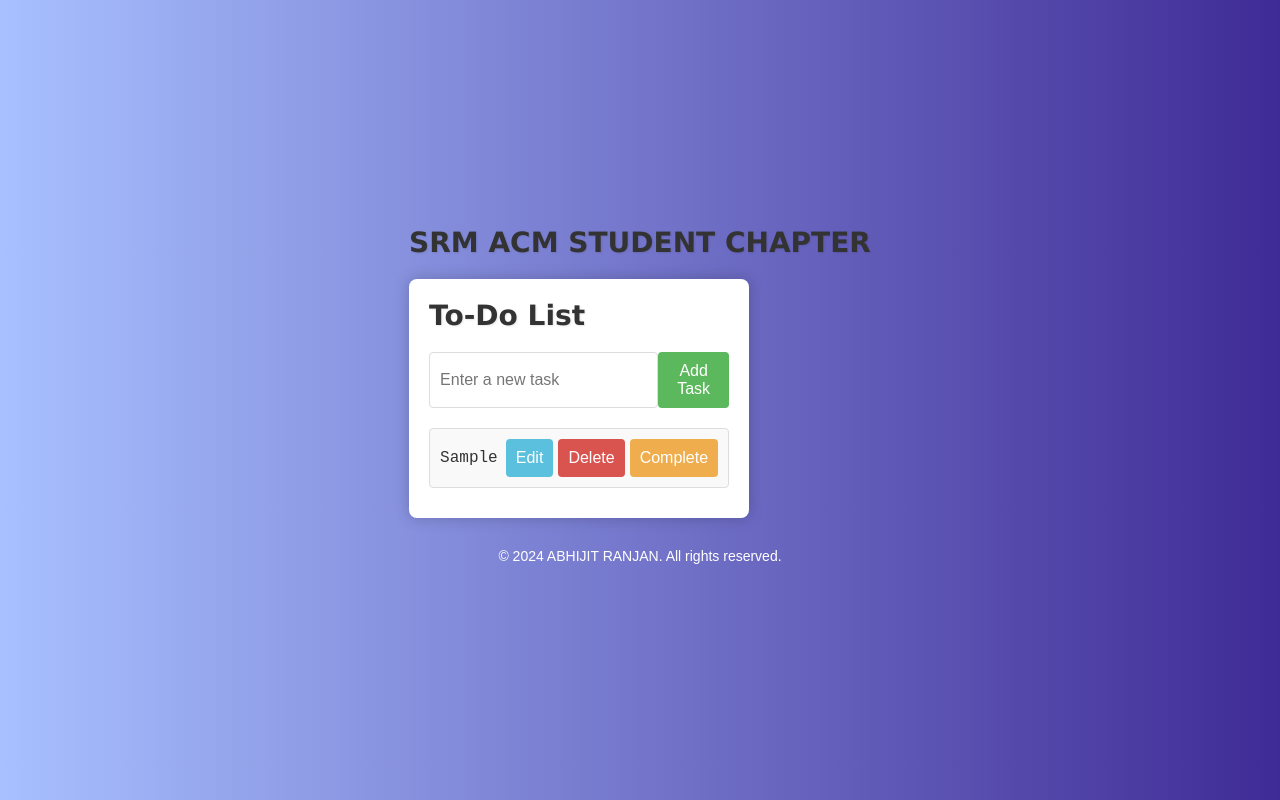
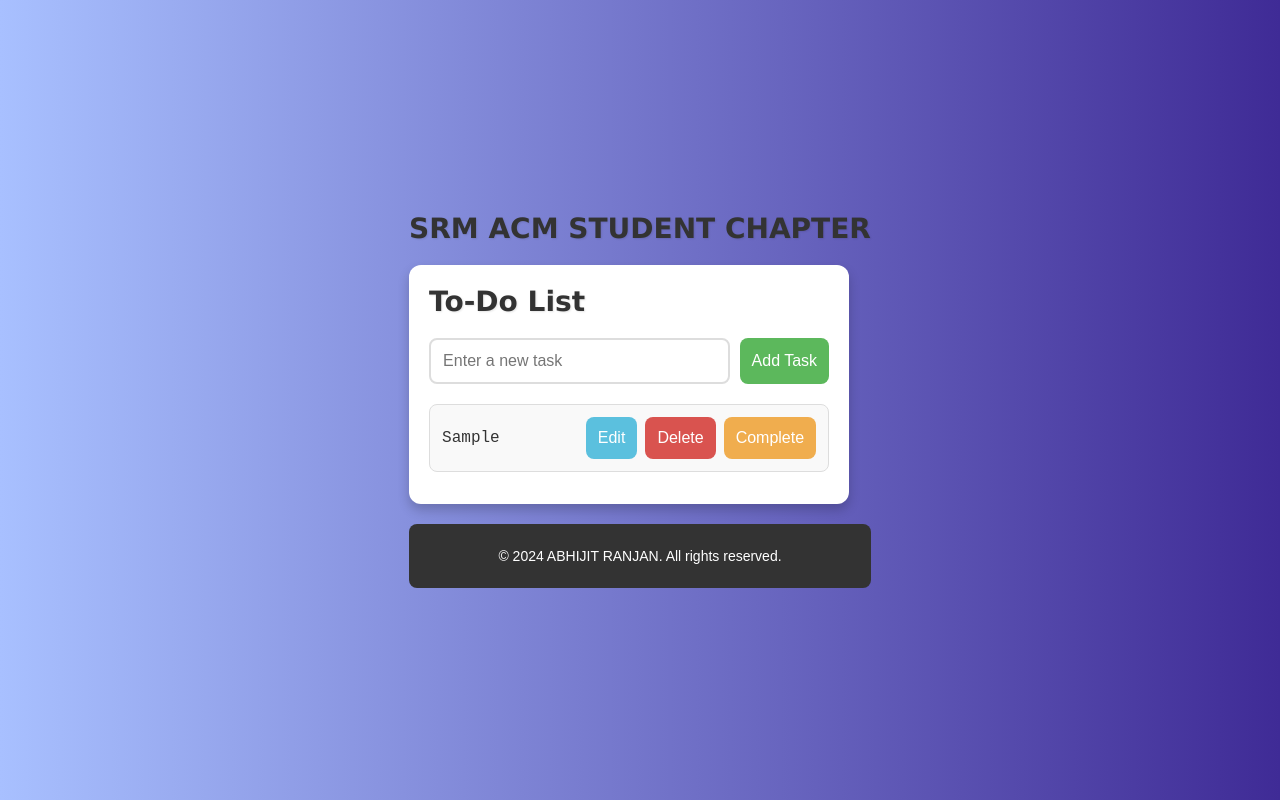
Before and after one commit to abhijit826/TO-DO-LIST, a plain HTML site: page index.html in a window 1280 px wide. Both pictures are taken after typing "Sample" into the empty fields and a click on the button "Add Task". Drawn offline with Linux system fonts and the light colour scheme.

Commit message:
styles.css

```diff
--- a/styles.css
+++ b/styles.css
@@ -1,3 +1,4 @@
+/* Base styles */
 body {
     font-family: 'Arial', sans-serif;
     background: linear-gradient(to right, #a8c0ff, #3f2b96); /* Gradient background */
@@ -10,50 +11,86 @@ body {
     flex-direction: column;
 }
 
+header {
+    width: 100%;
+    text-align: center;
+    margin-bottom: 20px;
+}
+
+header h1 {
+    margin: 0;
+    font-size: 36px;
+    font-family: 'Verdana', sans-serif;
+    color: #fff;
+    text-shadow: 2px 2px 4px rgba(0, 0, 0, 0.4);
+}
+
+/* Main container styling */
 .container {
-    width: 300px;
-    background-color: #fff;
+    width: 90%;
+    max-width: 400px;
+    background: #fff;
     padding: 20px;
-    border-radius: 8px;
-    box-shadow: 0 0 15px rgba(0, 0, 0, 0.2);
+    border-radius: 12px;
+    box-shadow: 0 6px 12px rgba(0, 0, 0, 0.2);
     margin-bottom: 20px;
+    transition: transform 0.3s ease;
+}
+
+.container:hover {
+    transform: scale(1.02);
 }
 
 h1 {
     margin: 0 0 20px;
     font-size: 28px;
-    font-family: 'Verdana', sans-serif; /* Different font style */
-    color: #333; /* Dark text color for better readability */
+    font-family: 'Verdana', sans-serif;
+    color: #333;
     text-shadow: 1px 1px 2px rgba(0, 0, 0, 0.1);
 }
 
+/* Form styling */
 form {
     display: flex;
+    gap: 10px;
     margin-bottom: 20px;
 }
 
 input[type="text"] {
     flex: 1;
-    padding: 10px;
-    border: 1px solid #ddd;
-    border-radius: 4px;
+    padding: 12px;
+    border: 2px solid #ddd;
+    border-radius: 8px;
     font-size: 16px;
-    color: #555; /* Darker text color */
+    color: #555;
+    transition: border-color 0.3s ease;
+}
+
+input[type="text"]:focus {
+    border-color: #5cb85c;
+    outline: none;
 }
 
 button {
-    padding: 10px;
+    padding: 12px;
     border: none;
-    border-radius: 4px;
+    border-radius: 8px;
     cursor: pointer;
     font-size: 16px;
     color: #fff;
+    transition: background-color 0.3s ease, transform 0.2s ease;
 }
 
 button:hover {
-    opacity: 0.8;
+    opacity: 0.9;
+    transform: translateY(-2px);
 }
 
+button:active {
+    transform: translateY(0);
+}
+
+/* Specific button styles */
 button.add {
     background-color: #5cb85c;
 }
@@ -62,6 +99,31 @@ button.add:hover {
     background-color: #4cae4c;
 }
 
+button.edit {
+    background-color: #5bc0de;
+}
+
+button.edit:hover {
+    background-color: #31b0d5;
+}
+
+button.delete {
+    background-color: #d9534f;
+}
+
+button.delete:hover {
+    background-color: #c9302c;
+}
+
+button.complete {
+    background-color: #f0ad4e;
+}
+
+button.complete:hover {
+    background-color: #ec971f;
+}
+
+/* Task list styling */
 ul {
     list-style-type: none;
     padding: 0;
@@ -70,15 +132,21 @@ ul {
 
 li {
     background-color: #f9f9f9;
-    margin-bottom: 10px;
-    padding: 10px;
+    margin-bottom: 12px;
+    padding: 12px;
     border: 1px solid #ddd;
-    border-radius: 4px;
+    border-radius: 8px;
     display: flex;
     align-items: center;
     justify-content: space-between;
-    font-family: 'Courier New', Courier, monospace; /* Different font style */
-    color: #333; /* Darker text color */
+    font-family: 'Courier New', Courier, monospace;
+    color: #333;
+    transition: background-color 0.3s ease, transform 0.2s ease;
+}
+
+li:hover {
+    background-color: #f1f1f1;
+    transform: translateY(-2px);
 }
 
 li.completed {
@@ -86,32 +154,19 @@ li.completed {
     color: #888;
 }
 
+/* Button group styling */
 .button-group {
     display: flex;
+    gap: 8px;
 }
 
-button.edit {
-    background-color: #5bc0de;
-    margin-right: 5px;
-}
-
-button.delete {
-    background-color: #d9534f;
-    margin-right: 5px;
-}
-
-button.complete {
-    background-color: #f0ad4e;
-}
-
+/* Footer styling */
 footer {
     text-align: center;
     margin-top: 20px;
     padding: 10px;
     font-size: 14px;
     color: #fff;
+    background-color: #333;
+    border-radius: 8px;
 }
-
-footer p {
-    margin: 0;
-}
```
